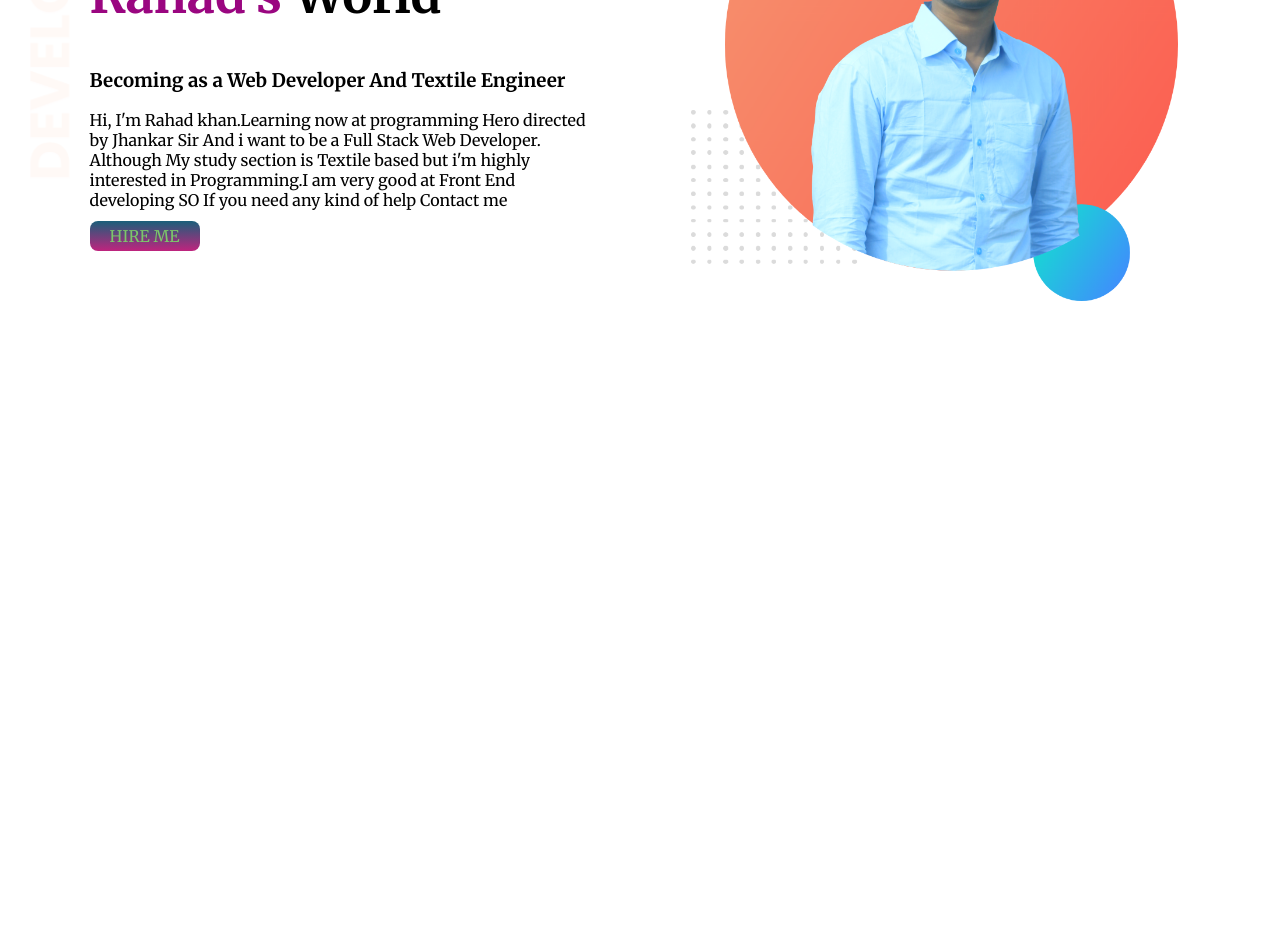
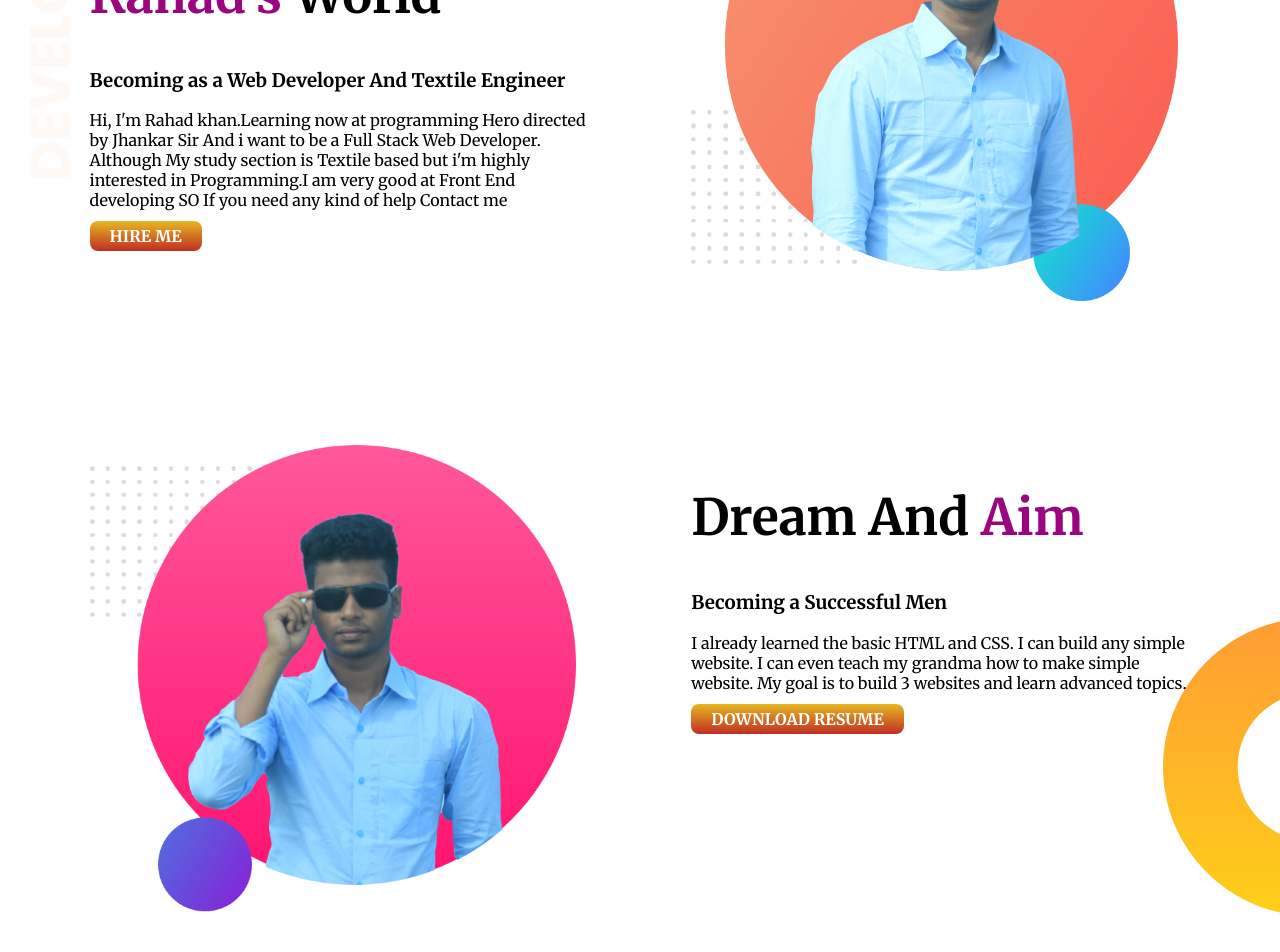
Before and after one commit to Rahad-khan/doctors-portfolio, a plain HTML site: page index.html in a window 1280 px wide. Shown: the part 182-1134 px from the top of the page. Before the commit the page ends 800 px from the top, so only its background shows below. Drawn offline with Linux system fonts and the light colour scheme.

Commit message:
second section added

```diff
--- a/index.html
+++ b/index.html
@@ -13,8 +13,8 @@
     <title>My Portfolio</title>
   </head>
   <body>
-    <section class="wlc-area">
-      <div class="wlc-container">
+    <section class="the-area" id="wlc-area">
+      <div class="half-container">
         <h1>Welcome To</h1>
         <h1><span>Rahad's</span> World</h1>
         <h3>Becoming as a Web Developer And Textile Engineer</h3>
@@ -25,11 +25,22 @@
           Programming.I am very good at Front End developing SO If you need any
           kind of help Contact me
         </p>
-        <a target="_blank" href="https://facebook.com/bogura.rahad">HIRE ME</a>
+        <a class="link-button" target="_blank" href="https://facebook.com/bogura.rahad">HIRE ME</a>
       </div>
-      <div class="wlc-container">
+      <div class="half-container">
         <img src="images/my-bg.png" alt="" />
       </div>
     </section>
+    <section class="the-area" id="aim-area">
+        <div class="half-container">
+            <img src="images/my-bg2.png" alt="">
+        </div>
+        <div class="half-container">
+            <h1>Dream And <span> Aim</span></h1>
+            <h3>Becoming a Successful Men</h3>
+            <p>I already learned the basic HTML and CSS. I can build any simple website. I can even teach my grandma how to make simple website. My goal is to build 3 websites and learn advanced topics.</p>
+            <a class="link-button" target="_blank" href="">DOWNLOAD RESUME</a>
+        </div>
+    </section>
   </body>
 </html>
--- a/style.css
+++ b/style.css
@@ -9,25 +9,32 @@ h1{
 h1 span{
     color: #9A0680;
 }
-section {
+.the-area {
     display: flex;
+    margin-bottom: 140px;
 }
-.wlc-area {
+#wlc-area {
     background-image: url(images/top-banner.png);
     background-repeat: no-repeat;
 }
-.wlc-container {
+.half-container {
     width: 40%;
     margin-left: 5%;
     padding-left: 2%;
 }
-.wlc-container img {
+.half-container img {
     width: 95%;
 }
-a {
+.link-button {
     text-decoration: none;
-    color: #7cc76a;
+    color: #fff;
+    font-weight: 700;
     padding: 5px 20px;
-    background-image: linear-gradient(#1A5F7A, #bb1475ee);
+    background-image: linear-gradient(#e6b822, #bb1f14ee);
     border-radius: 8px;
 }
+#aim-area {
+    background-image: url(images/dream-bg.png);
+    background-repeat: no-repeat;
+    background-position: right bottom;
+}
```
